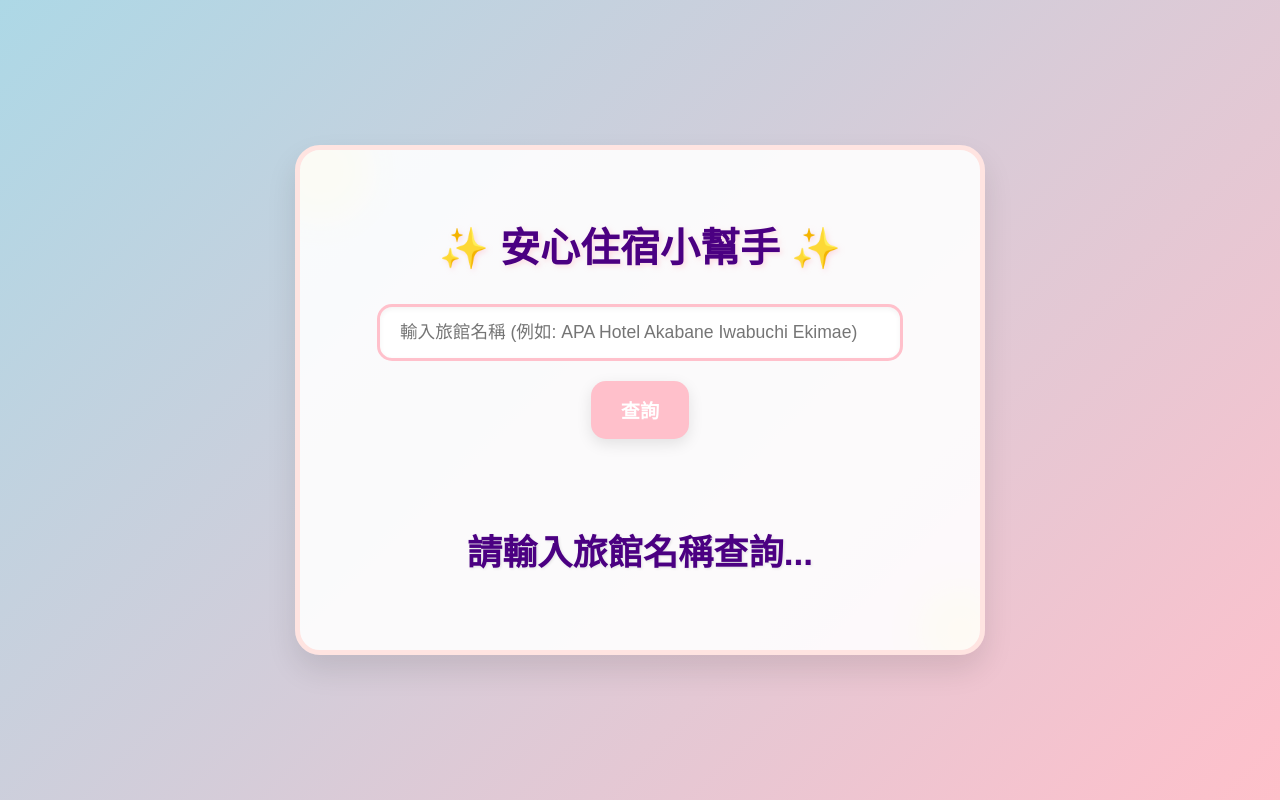
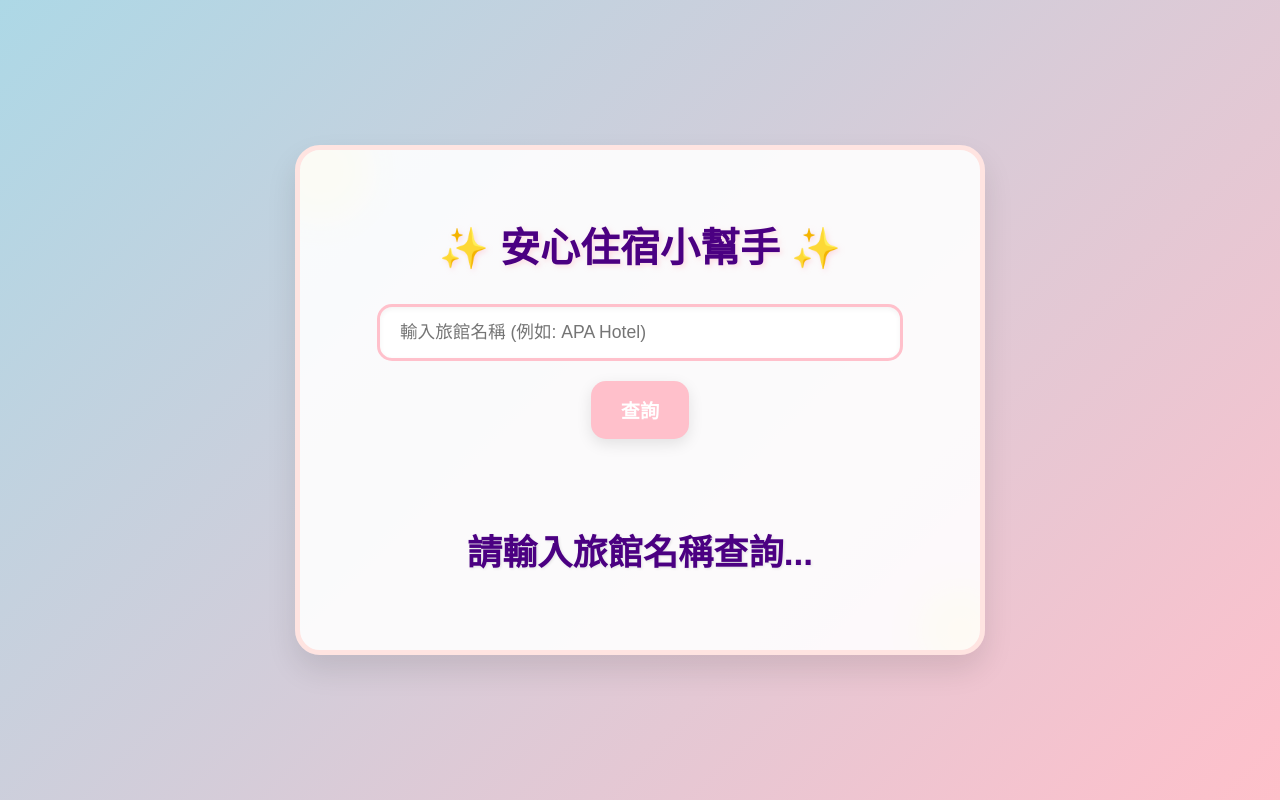
Before and after one commit to bluechoco/hotel-roach-checker, a plain HTML site: page index.html in a window 1280 px wide. Drawn offline with Linux system fonts and the light colour scheme; a web font is replaced by a local one.

Commit message:
Update index.html

```diff
--- a/index.html
+++ b/index.html
@@ -170,7 +170,7 @@
     <div class="container">
         <h1>✨ 安心住宿小幫手 ✨</h1>
         <div class="input-group">
-            <input type="text" id="hotelName" placeholder="輸入旅館名稱 (例如: APA Hotel Akabane Iwabuchi Ekimae)">
+            <input type="text" id="hotelName" placeholder="輸入旅館名稱 (例如: APA Hotel)">
             <button onclick="searchHotel()">查詢</button>
         </div>
         <div id="result">
```
